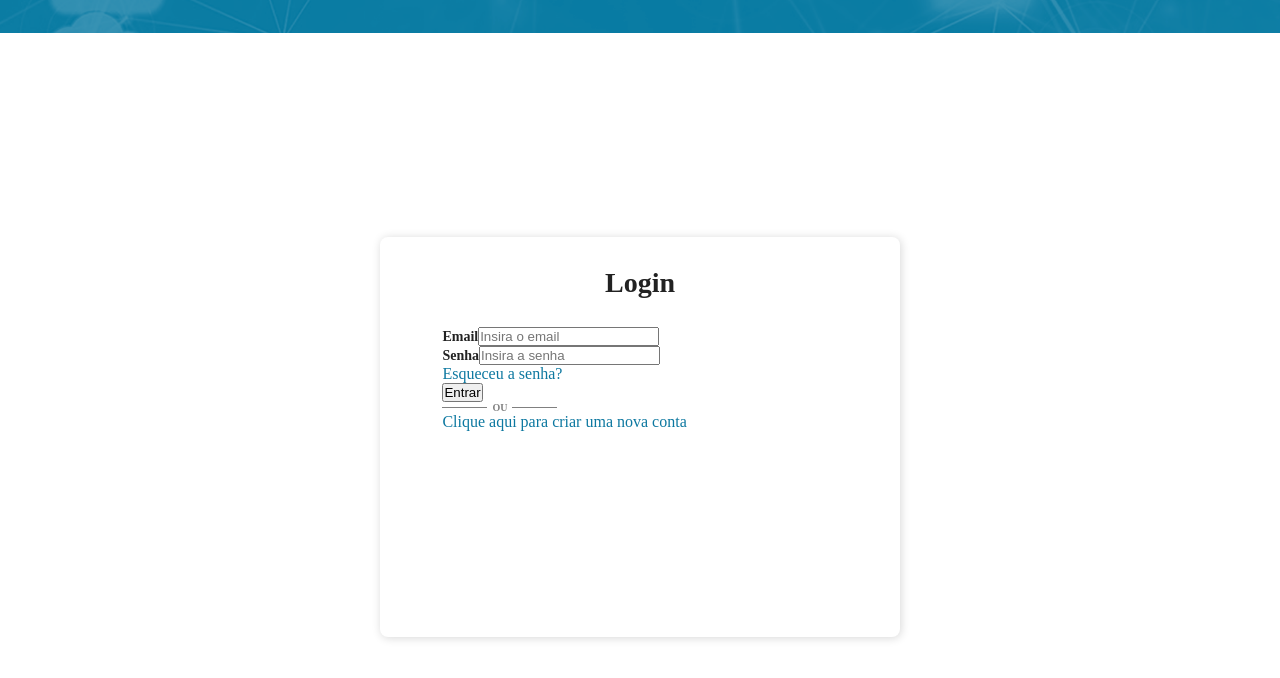
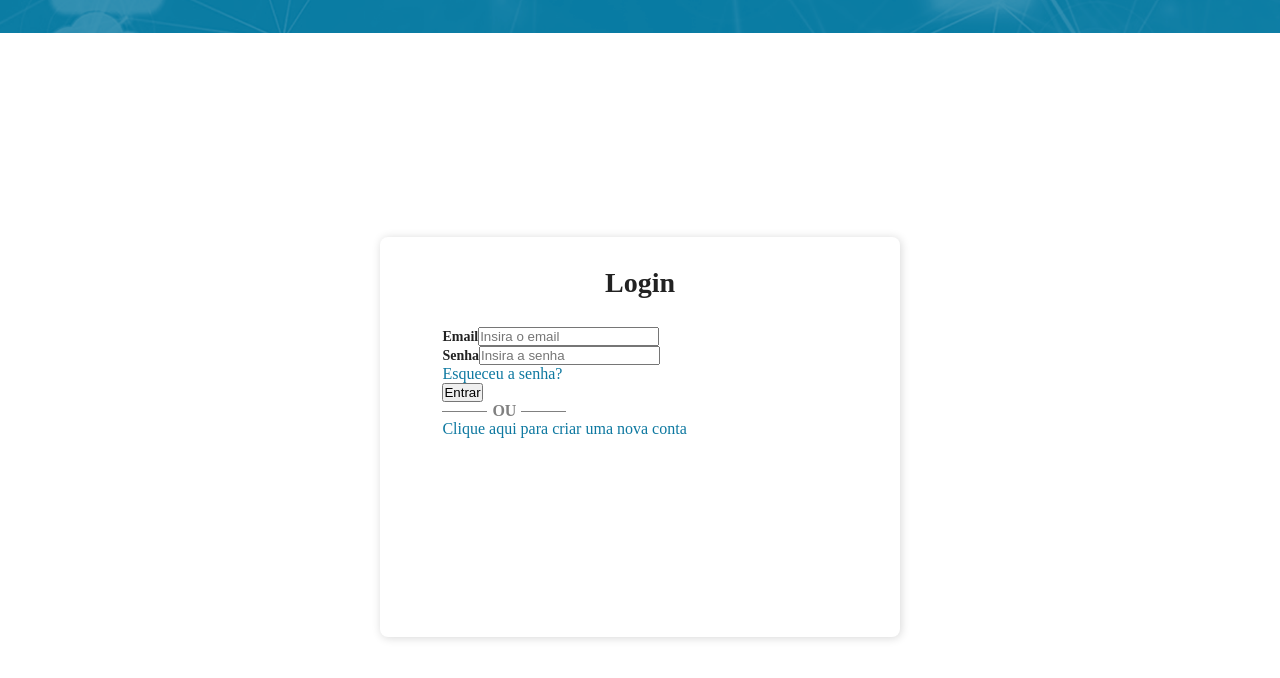
Before and after one commit to DataRain-Team-7/FRONT-BTC-finance-tool, a React (Vite) app: page /login in a window 1280 px wide. Shown: the top 678 px of the page. Built offline with nearby package versions, Linux system fonts and the light colour scheme.

Commit message:
ou component -  added OuText styled component

```diff
--- a/src/Components/Login/Ou/index.tsx
+++ b/src/Components/Login/Ou/index.tsx
@@ -5,7 +5,7 @@ const Login = (props: any) => {
     <div>
       <div style={{ display: "flex", alignItems: "center" }}>
         <Style.LeftLine />
-        <h2 style={{ fontSize: "10px", color: "gray" }}>OU</h2>
+        <Style.OuText>OU</Style.OuText>
         <Style.RightLine />
       </div>
     </div>
--- a/src/Components/Login/Ou/style.ts
+++ b/src/Components/Login/Ou/style.ts
@@ -1,14 +1,19 @@
 import styled from "styled-components";
+import theme from "../../../styles/theme";
 
 export const LeftLine = styled.div`
-  height: .9px;
+  height: 0.9px;
   width: 45px;
   background-color: gray;
   margin: 0px 5px 0px 0px;
 `;
 export const RightLine = styled.div`
-  height: .9px;
+  height: 0.9px;
   width: 45px;
   background-color: gray;
   margin: 0px 0px 0px 5px;
 `;
+export const OuText = styled.h2`
+  font-size: ${theme.constants.fontBody};
+  color: gray;
+`;
```
